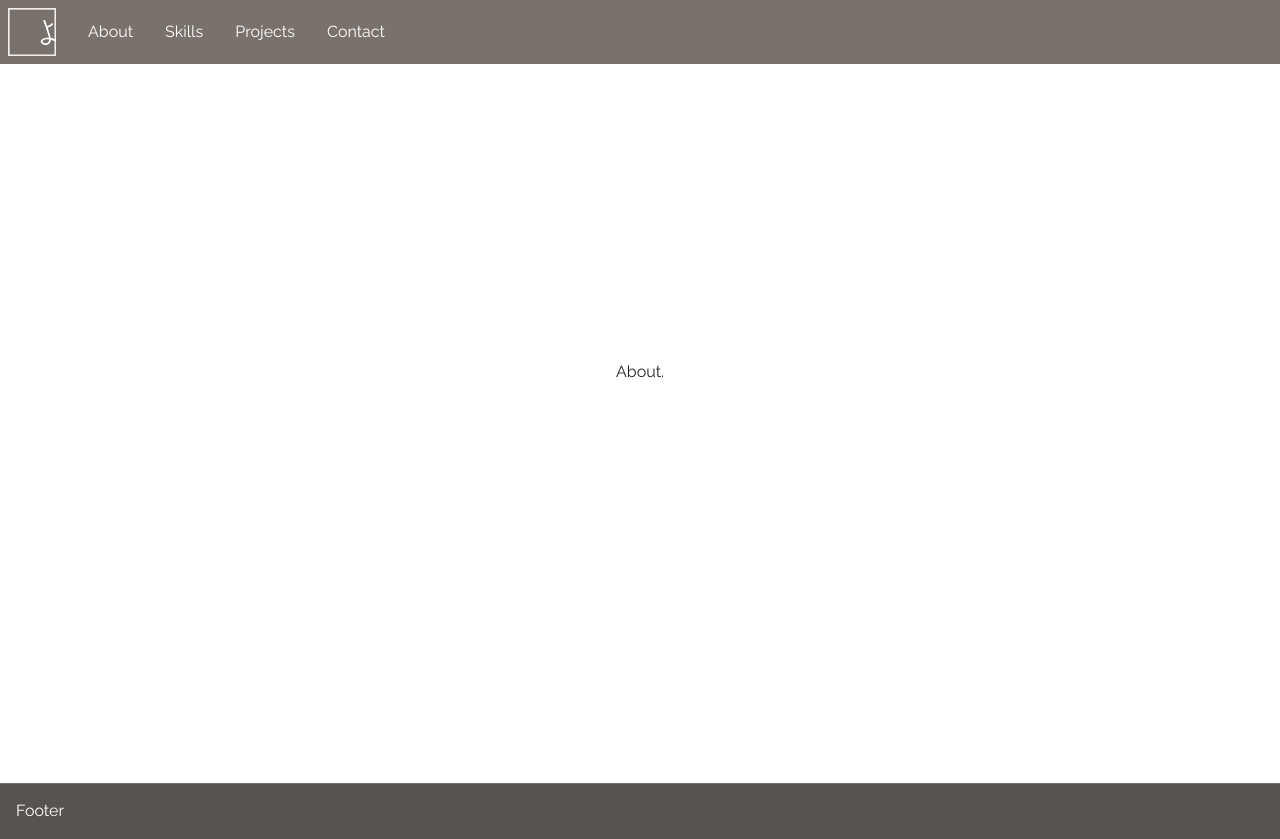
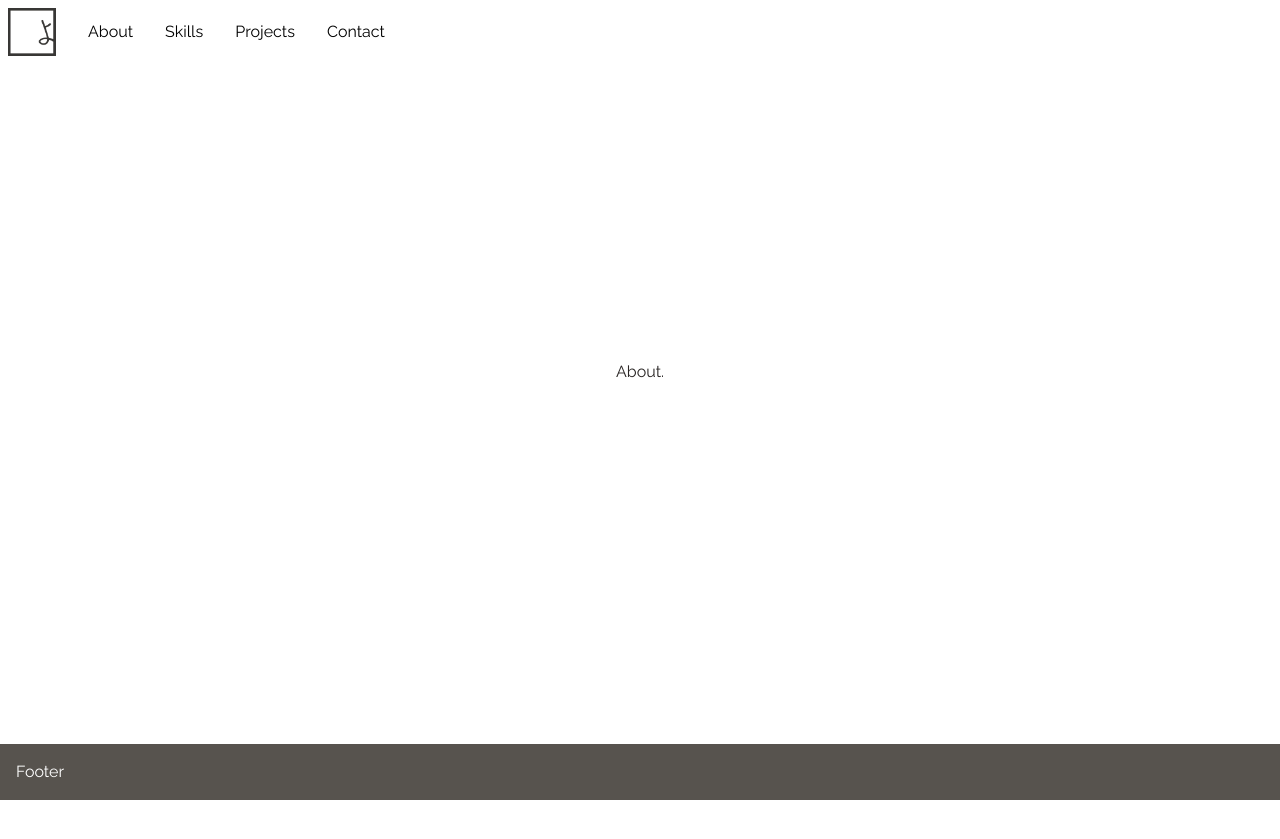
Before and after one commit to libero-yoko/portfolio-site, a Next.js app: page / in a window 1280 px wide. After the commit the page ends 800 px from the top, so only its background shows below. Built offline with nearby package versions, Linux system fonts and the light colour scheme.

Commit message:
White border menu, attempt to use transition

```diff
--- a/components/layout/Header.tsx
+++ b/components/layout/Header.tsx
@@ -1,37 +1,48 @@
-import * as React from 'react';
-import {Bars3Icon} from '@heroicons/react/24/solid'
+import * as React from 'react'
+import { Bars3Icon, XCircleIcon } from '@heroicons/react/24/solid'
+import { useState } from 'react'
 
-export default function Header():React.ReactElement{
-  return(
-    <div className="group flex flex-col p-0">
-      <div className="flex p-2 bg-stone-500 text-white justify-end mid:justify-between items-center md:justify-start">
-        <img src='/img/logo-white.png' className='z-10 w-12 h-12 self-end mid:self-start animate-wiggle' alt='Yoko Logo' />
+const styles = {
+  'expandable-menu':
+    'group sm:box md:hidden menu-click-area absolute cursor-pointer',
+  'active':'flex',
+  'mobile-menu':'top-16 flex-col pb-4 pl-4 gap-8 h-screen w-screen text-white bg-stone-900'
+}
+export default function Header(): React.ReactElement {
+  const [showMenu, setShowMenu] = useState<Boolean>(false)
+  const toggleMenu = () => {
+    setShowMenu(!showMenu)
+  }
+  return (
+    <div className="flex flex-col p-0">
+      <div className="flex p-2 justify-end mid:justify-between items-center md:justify-start">
+        <img
+          src="/img/logo-dark.png"
+          className="z-10 w-12 h-12 self-end mid:self-start animate-wiggle"
+          alt="Yoko Logo"
+        />
         <nav className="mid:flex">
-          <ul className='hidden md:flex gap-8 list-none md:pl-8'>
-            <li>
-              About
-            </li>
-            <li>
-              Skills
-            </li>
-            <li>
-              Projects
-            </li>
-            <li>
-              Contact
-            </li>
-            </ul>
+          <ul className="hidden md:flex gap-8 list-none md:pl-8">
+            <li>About</li>
+            <li>Skills</li>
+            <li>Projects</li>
+            <li>Contact</li>
+          </ul>
         </nav>
       </div>
-      <div className="sm:flex md:hidden text-white">
-        <Bars3Icon className="h-6 w-6 absolute top-5 left-5" />
-        <ul className="group-hover:flex flex-col hidden grow-down bg-stone-500 pb-3 pl-5">
+      <div className={styles['expandable-menu']} onClick={toggleMenu}>
+        {showMenu ? (
+           <XCircleIcon className="h-8 w-8 absolute top-4 left-4" />
+        ) : (
+           <Bars3Icon className="h-8 w-8 absolute top-4 left-4" />
+        )}
+        <ul className={`${showMenu? 'menu active' : 'menu'}`} >
           <li className="dropdown_item-1">About</li>
           <li className="dropdown_item-2">Skills</li>
           <li className="dropdown_item-3">Projects</li>
           <li className="dropdown_item-4">Contact</li>
         </ul>
       </div>
-  </div>
+    </div>
   )
 }
--- a/pages/index.tsx
+++ b/pages/index.tsx
@@ -20,6 +20,7 @@ export default function Home() {
       <div className="min-h-screen flex flex-col p-0">
         <main className="p-4 flex-1 flex flex-col justify-center items-center text-stone-800">
           <h1>About.</h1>
+
         </main>
         <Footer />
       </div>
--- a/styles/globals.css
+++ b/styles/globals.css
@@ -18,21 +18,23 @@ a {
   box-sizing: border-box;
 }
 
-.fade-in {
-  animation: fade 0.75s ease-in;
+.menu{
+  background-color: #9e999a;
+  display:none;
+  width:100vw;
+  height: 100vh;
+  transition: all 400ms cubic-bezier(0.4, 0, 0.2, 1);
 }
-
-@keyframes fade {
-  0% {
-    opacity:0;
-  }
+.menu .active {
+  background-color: #e07a8d;
+  display: flex;
 }
 
 .slide-down{
-  animation: slide-down 1s ease-in-out;
+  animation: slide-down 0.5s ease-out;
 }
 
-@keyframes slide-down {
+ @keyframes slide-down {
   0% {
     transform:translateY(-100%);
   }
@@ -41,24 +43,26 @@ a {
   }
 }
 
-.grow-down{
-  animation: grow-down 0.7s ease-out forwards;
+.slide-up{
+  animation: slide-up 0.5s ease-out;
+  transition: slide-up ease-out;
 }
 
-@keyframes grow-down {
+ @keyframes slide-up {
   0% {
-    transform:translateY(-20%);
+    transform:translateY(0%);
   }
   100% {
-    transform:translateY(0%);
+    transform:translateY(100%);
   }
 }
 
-.slide-up{
+
+.hover-up{
   transform:translateY(70%)
 }
 
-.slide-up:hover{
+.hover-up:hover{
   animation:slide-up 0.5s ease-in-out;
   animation-fill-mode:forwards;
 }
@@ -72,11 +76,7 @@ a {
   }
 }
 
-.animate-spin {
-  animation: spin 1s 1;
-}
-
-@media (prefers-color-scheme: dark) {
+/* @media (prefers-color-scheme: dark) {
   html {
     color-scheme: dark;
   }
@@ -84,4 +84,4 @@ a {
     color: white;
     background: black;
   }
-}
+} */
--- a/tailwind.config.js
+++ b/tailwind.config.js
@@ -18,9 +18,13 @@ module.exports = {
           '0%, 100%': { transform: 'rotate(-3deg)' },
           '50%': { transform: 'rotate(3deg)' },
         },
+        fade: {
+          '0% ': { opacity: '0' },
+        },
       },
       animation: {
         wiggle: 'wiggle 1s ease-out 1',
+        'fade-in': 'fade 0.75s ease-in',
       },
     },
   },
```
Also changed, not shown: public/img/logo-dark.png (added).
